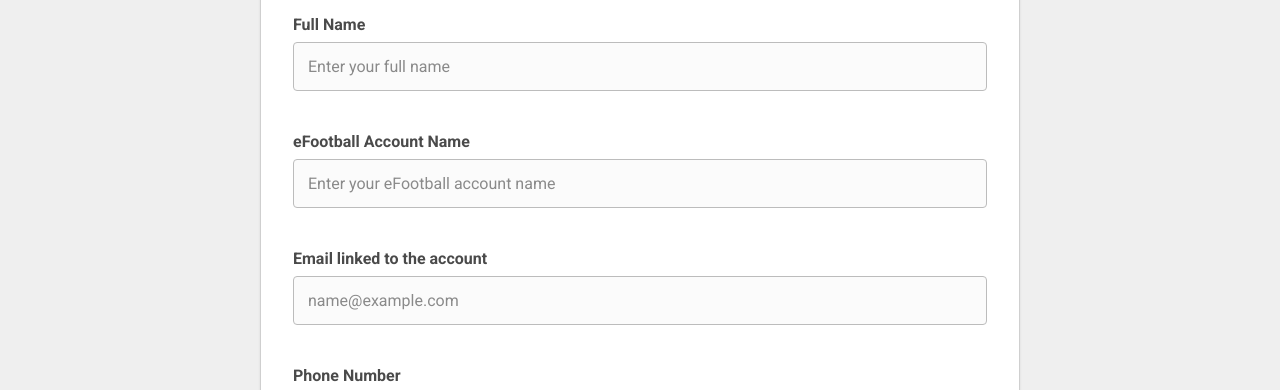
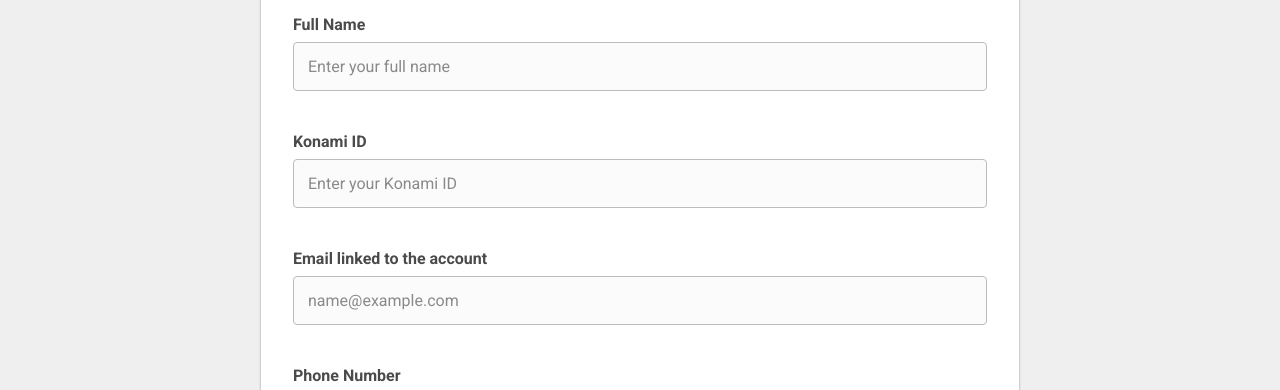
Before and after one commit to AstaAT1/konamijs, a plain HTML site: page index.html in a window 1280 px wide. Shown: the part 346-736 px from the top of the page. Drawn offline with nearby package versions, Linux system fonts and the light colour scheme.

Commit message:
add konami id

```diff
--- a/index.html
+++ b/index.html
@@ -54,12 +54,12 @@
           </div>
 
           <div class="form-group">
-            <label for="accountName">eFootball Account Name</label>
+            <label for="accountName">Konami ID</label>
             <input
               type="text"
               id="accountName"
               name="accountName"
-              placeholder="Enter your eFootball account name"
+              placeholder="Enter your Konami ID"
               maxlength="100"
               required
             />
```
